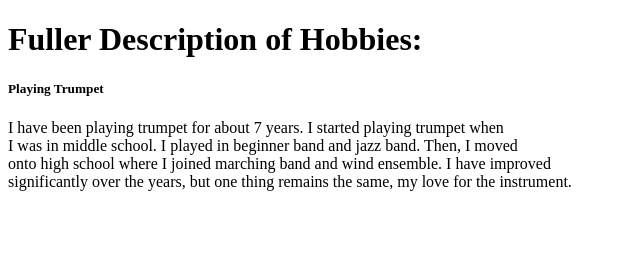
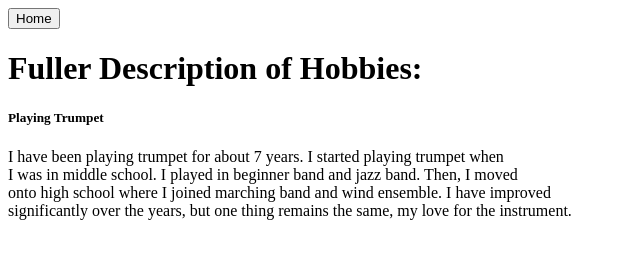
Before and after one commit to codingwithcaroline/MyWebsite, a plain HTML site: page hobby1.html in a window 1280 px wide. Shown: the whole page, without its empty margins (0-640 px from the left). Drawn offline with Linux system fonts and the light colour scheme.

Commit message:
Update hobby1.html

```diff
--- a/hobby1.html
+++ b/hobby1.html
@@ -1,6 +1,9 @@
 <!doctype HTML>
 <HTML>
 <BODY>
+<form style="display: inline" action="index.html" method="get">
+<button>Home</button>
+</form>
 <H1>Fuller Description of Hobbies:</H1>
 <H5>Playing Trumpet</H5>
 I have been playing trumpet for about 7 years. I started playing trumpet when<br>
```
